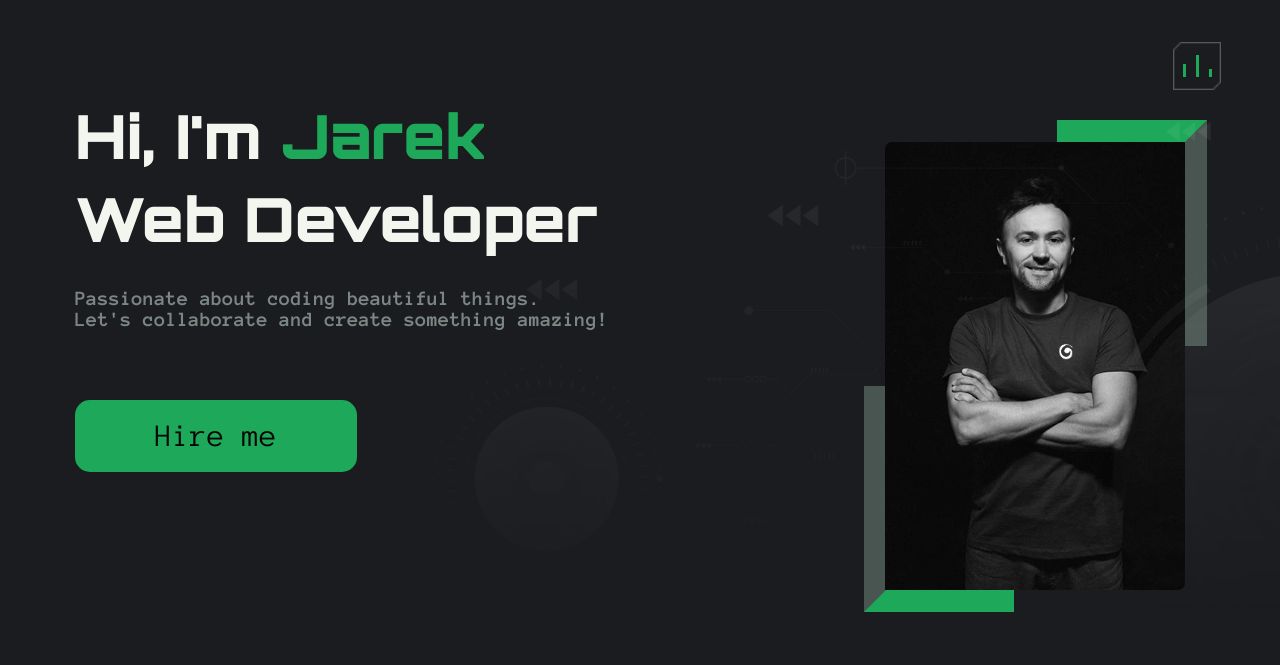
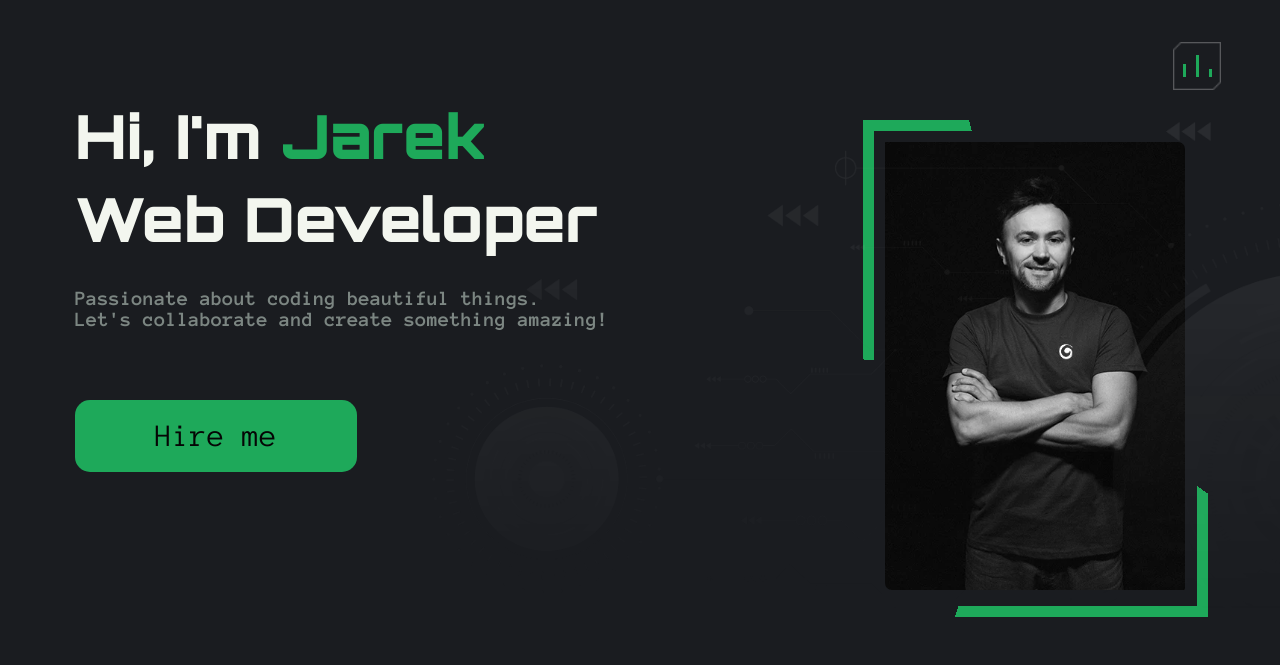
Before and after one commit to JerryWski/Portfolio---New, an Astro site: page / in a window 1280 px wide. Shown: the part 78-743 px from the top of the page. Built offline with nearby package versions, Linux system fonts and the light colour scheme; Astro itself is replaced by a stand-in of ours; a web font is replaced by a local one.

Commit message:
adding animation to image

```diff
--- a/src/components/Hero/HeroSection.astro
+++ b/src/components/Hero/HeroSection.astro
@@ -102,7 +102,7 @@
     cursor: pointer;
     padding: 10px 40px;
     border-radius: 15px;
-    background-color: var(--green);
+    background-color: var(--wh);
     border: none;
     text-align: center;
     text-decoration: none;
@@ -112,7 +112,7 @@
     transition: 0.3s background-color ease-in-out;
   }
   .btn-hero:hover {
-    background-color: var(--wh);
+    background-color: var(--green);
   }
 
   .hero-heading {
@@ -164,48 +164,57 @@
     transform: translateY(3rem);
     animation: fadeInUp 1s ease calc(var(--typewriterSpeed) + 1s) forwards;
   }
-  .hero-container {
+  .hero-image {
+    position: relative;
+    z-index: 2;
+    height: auto;
+    border: 0;
+    border-radius: 0px;
+    border-bottom-left-radius: 7px;
+    border-top-right-radius: 7px;
+    width: 100%;
+    overflow: hidden;
+    object-fit: contain;
   }
   .hero-image--wrapper {
     max-width: 200px;
     position: relative;
     margin-top: 40px;
+
   }
-  .hero-image {
-    position: relative;
-    z-index: 2;
-    height: auto;
-    border-radius: 7px;
-    border-bottom-left-radius: 0px;
-    border-top-right-radius: 0px;
-    width: 100%;
-    overflow: hidden;
-    object-fit: contain;
+
+  .hero-image--wrapper:hover {
+    --y: -10;
+    --border-scale: 1;
   }
-  .hero-image--wrapper::after {
+
+  .hero-image--wrapper:before {
     content: '';
     position: absolute;
-    bottom: -18px;
-    left: -21px;
-    z-index: 1;
-    width: 50%;
-    height: 50%;
-    border-left: 22px solid var(--grey-font);
-    border-bottom: 22px solid var(--green);
-    box-sizing: border-box;
+    inset: calc(0.7rem * -2);
+    border: 0.7rem solid var(--green);
+    transform: scale(var(--border-scale, 0));
+    transition: transform 0.155s;
+    --angle-one: 156deg;
+    --angle-two: 321deg;
+    --spread-one: 60deg;
+    --spread-two: 60deg;
+    --start-one: calc(var(--angle-one) - (var(--spread-one) * 0.5));
+    --start-two: calc(var(--angle-two) - (var(--spread-two) * 0.8));
+    --end-one: calc(var(--angle-one) + (var(--spread-one) * 0.7));
+    --end-two: calc(var(--angle-two) + (var(--spread-two) * 0.4));
+    mask: conic-gradient(
+      transparent 0 var(--start-one),
+      white var(--start-one) var(--end-one),
+      transparent var(--end-one) var(--start-two),
+      white var(--start-two) var(--end-two),
+      transparent var(--end-two)
+    );
+    z-index: -1;
+    animation: borderAnimation 1s ease calc(var(--typewriterSpeed) + 1s)
+      forwards;
   }
-  .hero-image--wrapper::before {
-    border-right: 22px solid var(--grey-font);
-    border-top: 22px solid var(--green);
-    content: '';
-    position: absolute;
-    z-index: 3;
-    width: 50%;
-    height: 50%;
-    top: -22px;
-    right: -22px;
-    box-sizing: border-box;
-  }
+
   .hero-line {
     max-width: 1440px;
     height: 2px;
@@ -335,6 +344,11 @@
       opacity: 0;
     }
   }
+  @keyframes borderAnimation {
+    to {
+      transform: scale(1);
+    }
+  }
 
   @keyframes blink {
     to {
```
